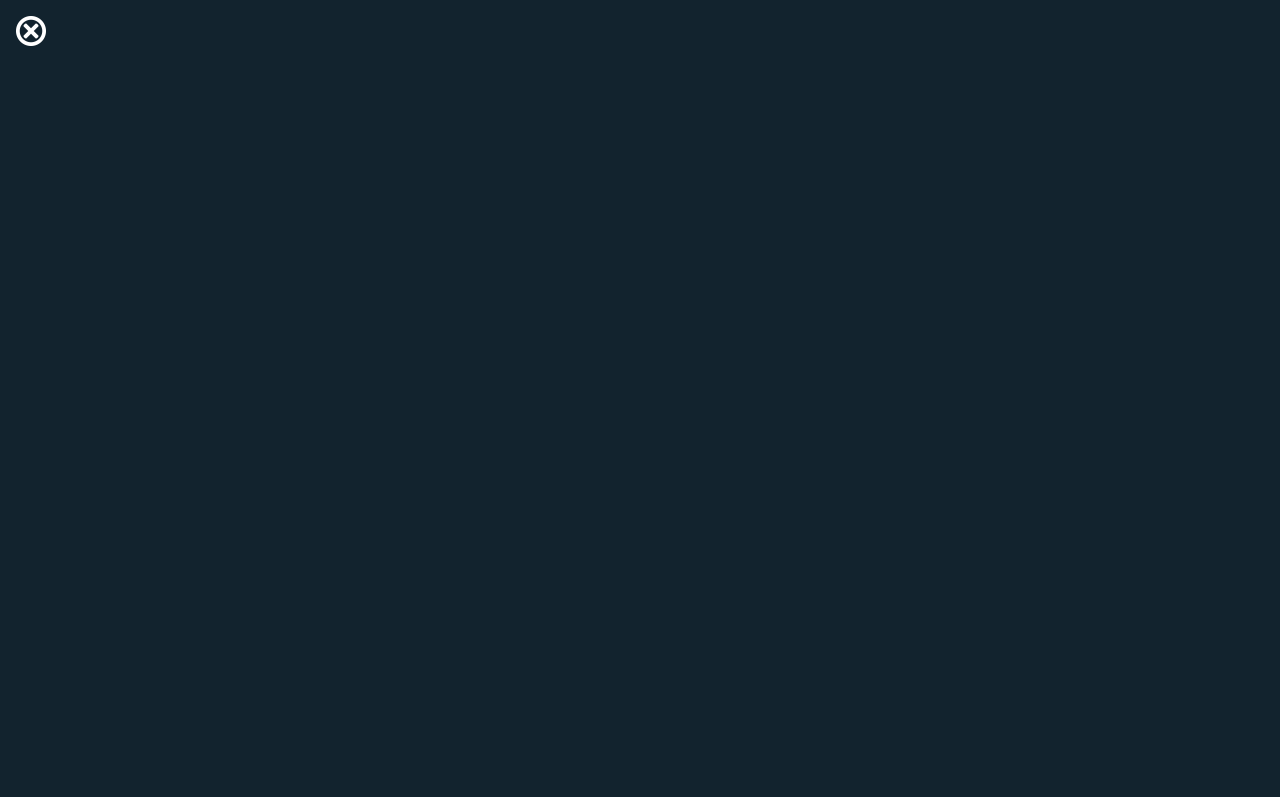
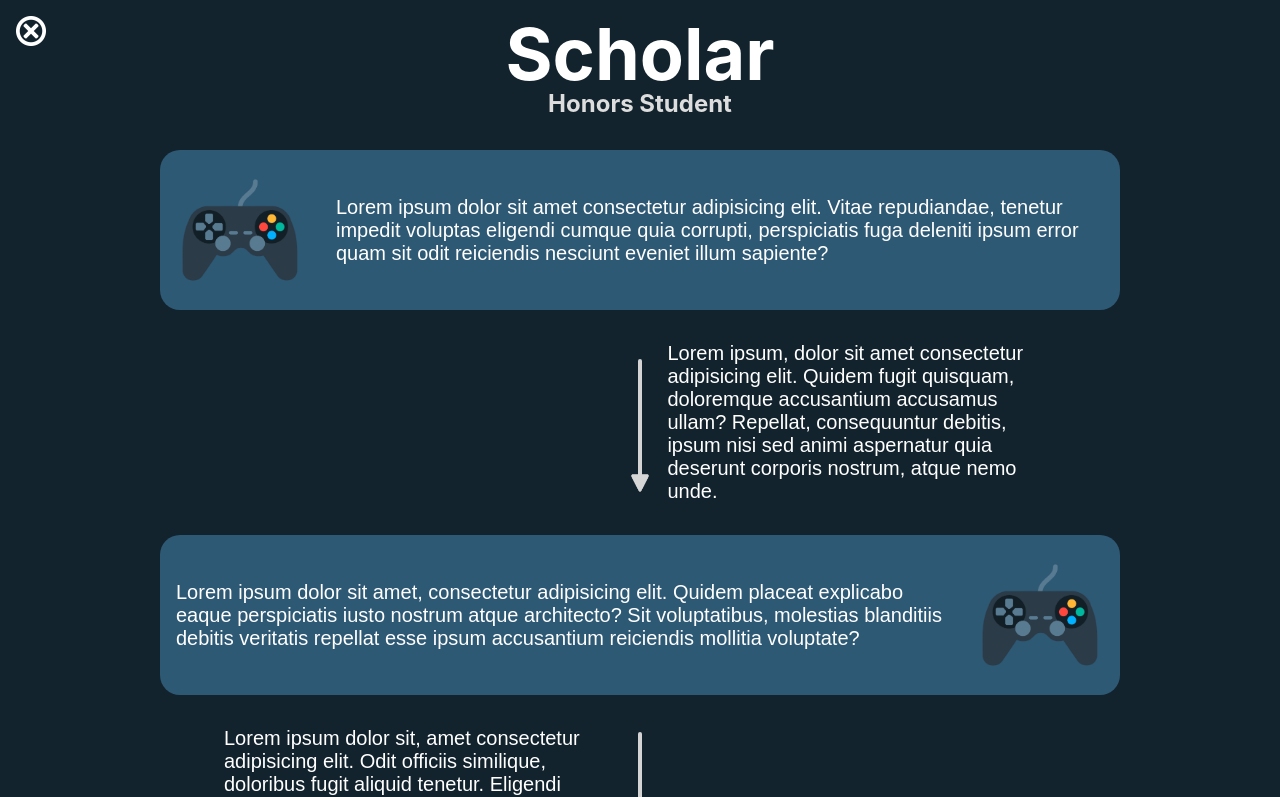
Before and after one commit to ItsNiTEMARE/carlosrv-sp, a React (Create React App) app: page /scholar in a window 1280 px wide. Shown: the top 797 px of the page. Built offline with nearby package versions, Linux system fonts and the light colour scheme.

Commit message:
Add timeline feature to Homepage

```diff
--- a/src/components/ExitButton/ExitButton.css
+++ b/src/components/ExitButton/ExitButton.css
@@ -1,5 +1,8 @@
 .ExitButton {
-  margin: clamp(5px, 1rem, 15px);
+  position: absolute;
+  left: clamp(5px, 1rem, 15px);
+  top: clamp(5px, 1rem, 15px);
+  /* margin: clamp(5px, 1rem, 15px); */
   border: none;
   background: none;
   width: clamp(22px, 2rem, 32px);
--- a/src/index.css
+++ b/src/index.css
@@ -7,6 +7,7 @@ html,
 body {
   min-height: 0vw;
   font-size: clamp(10px, 1.5vw, 16px);
+  background-color: #12232e;
   font-family: -apple-system, BlinkMacSystemFont, 'Segoe UI', 'Roboto', 'Oxygen', 'Ubuntu', 'Cantarell', 'Fira Sans',
     'Droid Sans', 'Helvetica Neue', sans-serif;
   -webkit-font-smoothing: antialiased;
--- a/src/pages/ScholarPage/ScholarPage.css
+++ b/src/pages/ScholarPage/ScholarPage.css
@@ -1,5 +1,21 @@
 .ScholarPage {
+  display: flex;
+  flex-direction: column;
   width: 100vw;
-  height: 100vh;
+  min-height: 100vh;
   background: #12232e;
 }
+
+.ScholarPage-title {
+  margin-top: 10px;
+  color: #ffffff;
+  font-size: 4.5rem;
+  text-align: center;
+}
+
+.ScholarPage-subtitle {
+  margin-top: -0.5rem;
+  color: #dddddd;
+  font-size: 1.5rem;
+  text-align: center;
+}
--- a/src/pages/ScholarPage/ScholarPage.tsx
+++ b/src/pages/ScholarPage/ScholarPage.tsx
@@ -1,6 +1,9 @@
 import React from 'react';
 import { useHistory } from 'react-router-dom';
+import gamer from 'assets/gamer.svg';
 import ExitButton from 'components/ExitButton';
+import TimeSlot from './components/TimeSlot';
+import TimeArrow from './components/TimeArrow';
 import './ScholarPage.css';
 
 const ScholarPage = (): JSX.Element => {
@@ -13,6 +16,33 @@ const ScholarPage = (): JSX.Element => {
   return (
     <div className="ScholarPage">
       <ExitButton onClick={() => exitPage()} />
+      <h1 className="ScholarPage-title">Scholar</h1>
+      <h3 className="ScholarPage-subtitle">Honors Student</h3>
+      <TimeSlot image={gamer}>
+        Lorem ipsum dolor sit amet consectetur adipisicing elit. Vitae repudiandae, tenetur impedit voluptas eligendi
+        cumque quia corrupti, perspiciatis fuga deleniti ipsum error quam sit odit reiciendis nesciunt eveniet illum
+        sapiente?
+      </TimeSlot>
+      <TimeArrow alignRight>
+        Lorem ipsum, dolor sit amet consectetur adipisicing elit. Quidem fugit quisquam, doloremque accusantium
+        accusamus ullam? Repellat, consequuntur debitis, ipsum nisi sed animi aspernatur quia deserunt corporis nostrum,
+        atque nemo unde.
+      </TimeArrow>
+      <TimeSlot image={gamer} alignRight>
+        Lorem ipsum dolor sit amet, consectetur adipisicing elit. Quidem placeat explicabo eaque perspiciatis iusto
+        nostrum atque architecto? Sit voluptatibus, molestias blanditiis debitis veritatis repellat esse ipsum
+        accusantium reiciendis mollitia voluptate?
+      </TimeSlot>
+      <TimeArrow>
+        Lorem ipsum dolor sit, amet consectetur adipisicing elit. Odit officiis similique, doloribus fugit aliquid
+        tenetur. Eligendi earum accusantium nobis, ex illo iure ipsum a corporis, perferendis quo similique, possimus
+        quam!
+      </TimeArrow>
+      <TimeSlot image={gamer}>
+        Lorem ipsum dolor sit, amet consectetur adipisicing elit. Quo minus ullam cumque corporis qui exercitationem
+        iusto, voluptate eos. Dolor iure obcaecati quis distinctio at quas, fugit quisquam. Consequatur, voluptatibus
+        ab.
+      </TimeSlot>
     </div>
   );
 };
--- /dev/null
+++ b/src/pages/ScholarPage/components/TimeArrow/TimeArrow.css
@@ -0,0 +1,45 @@
+.TimeArrow {
+  display: flex;
+  justify-content: center;
+  align-items: center;
+  align-self: center;
+  width: 65%;
+  height: auto;
+}
+
+.TimeArrow-padding {
+  flex-grow: 1;
+  width: 100%;
+}
+
+.TimeArrow-line {
+  display: flex;
+  flex-direction: column;
+  justify-content: flex-end;
+  align-items: center;
+  flex-grow: 2;
+  margin: 0 25px 0 25px;
+  width: clamp(3px, 0.3rem, 8px);
+  height: 8rem;
+  background-color: #d4d4d4;
+  border-radius: 2px;
+}
+
+.TimeArrow-arrowhead {
+  filter: brightness(0) saturate(100%) invert(97%) sepia(0%) saturate(919%) hue-rotate(103deg) brightness(92%) contrast(86%);
+  margin-bottom: -5px;
+  width: clamp(12px, 1.1rem, 18px);
+  aspect-ratio: 1;
+}
+
+.TimeArrow-text {
+  color: #ffffff;
+  font-size: 1.25rem;
+  font-family: sans-serif;
+}
+
+@media only screen and (max-width: 600px) {
+  .TimeArrow {
+    width: 90%;
+  }
+}
--- /dev/null
+++ b/src/pages/ScholarPage/components/TimeArrow/TimeArrow.tsx
@@ -0,0 +1,29 @@
+import React from 'react';
+import arrowhead from 'assets/arrowhead.svg';
+import './TimeArrow.css';
+
+type Props = {
+  children?: React.ReactNode;
+  alignRight?: boolean;
+};
+
+const TimeArrow = ({ children, alignRight }: Props): JSX.Element => {
+  return (
+    <div className="TimeArrow">
+      {alignRight && <div className="TimeArrow-padding" />}
+      {!alignRight && <p className="TimeArrow-padding TimeArrow-text">{children && children}</p>}
+      <div className="TimeArrow-line">
+        <img className="TimeArrow-arrowhead" src={arrowhead} alt="" />
+      </div>
+      {alignRight && <p className="TimeArrow-padding TimeArrow-text">{children && children}</p>}
+      {!alignRight && <div className="TimeArrow-padding" />}
+    </div>
+  );
+};
+
+TimeArrow.defaultProps = {
+  children: null,
+  alignRight: false,
+};
+
+export default TimeArrow;
--- /dev/null
+++ b/src/pages/ScholarPage/components/TimeArrow/index.ts
@@ -0,0 +1 @@
+export { default } from './TimeArrow';
--- /dev/null
+++ b/src/pages/ScholarPage/components/TimeSlot/TimeSlot.css
@@ -0,0 +1,39 @@
+.TimeSlot {
+  display: flex;
+  flex-direction: row;
+  align-items: center;
+  align-self: center;
+  width: 75%;
+  padding: 1rem 0 1rem 0;
+  margin: 2rem 0 2rem 0;
+  background-color: #2e5975;
+  border-radius: 20px;
+}
+
+.TimeSlot--right {
+  justify-content: flex-end;
+}
+
+.TimeSlot-image {
+  width: 8rem;
+  aspect-ratio: 1;
+  margin: 0 1rem 0 1rem;
+  -webkit-user-drag: none;
+  -khtml-user-drag: none;
+  -moz-user-drag: none;
+  -o-user-drag: none;
+}
+
+.TimeSlot-text {
+  color: #ffffff;
+  font-size: 1.25rem;
+  font-family: sans-serif;
+  margin: 0 1rem 0 1rem;
+}
+
+@media only screen and (max-width: 600px) {
+  .TimeSlot {
+    width: 95%;
+    border-radius: 15px;
+  }
+}
--- /dev/null
+++ b/src/pages/ScholarPage/components/TimeSlot/TimeSlot.tsx
@@ -0,0 +1,25 @@
+import React from 'react';
+import classNames from 'classnames';
+import './TimeSlot.css';
+
+type Props = {
+  children: React.ReactNode;
+  image: string;
+  alignRight?: boolean;
+};
+
+const TimeSlot = ({ children, image, alignRight }: Props): JSX.Element => {
+  return (
+    <div className={classNames('TimeSlot', { 'TimeSlot--right': alignRight })}>
+      {!alignRight && <img className="TimeSlot-image" src={image} alt="Img" />}
+      <p className="TimeSlot-text">{children}</p>
+      {alignRight && <img className="TimeSlot-image" src={image} alt="Img" />}
+    </div>
+  );
+};
+
+TimeSlot.defaultProps = {
+  alignRight: false,
+};
+
+export default TimeSlot;
--- /dev/null
+++ b/src/pages/ScholarPage/components/TimeSlot/index.ts
@@ -0,0 +1 @@
+export { default } from './TimeSlot';
```
Also changed, not shown: src/assets/arrowhead.svg (added).
